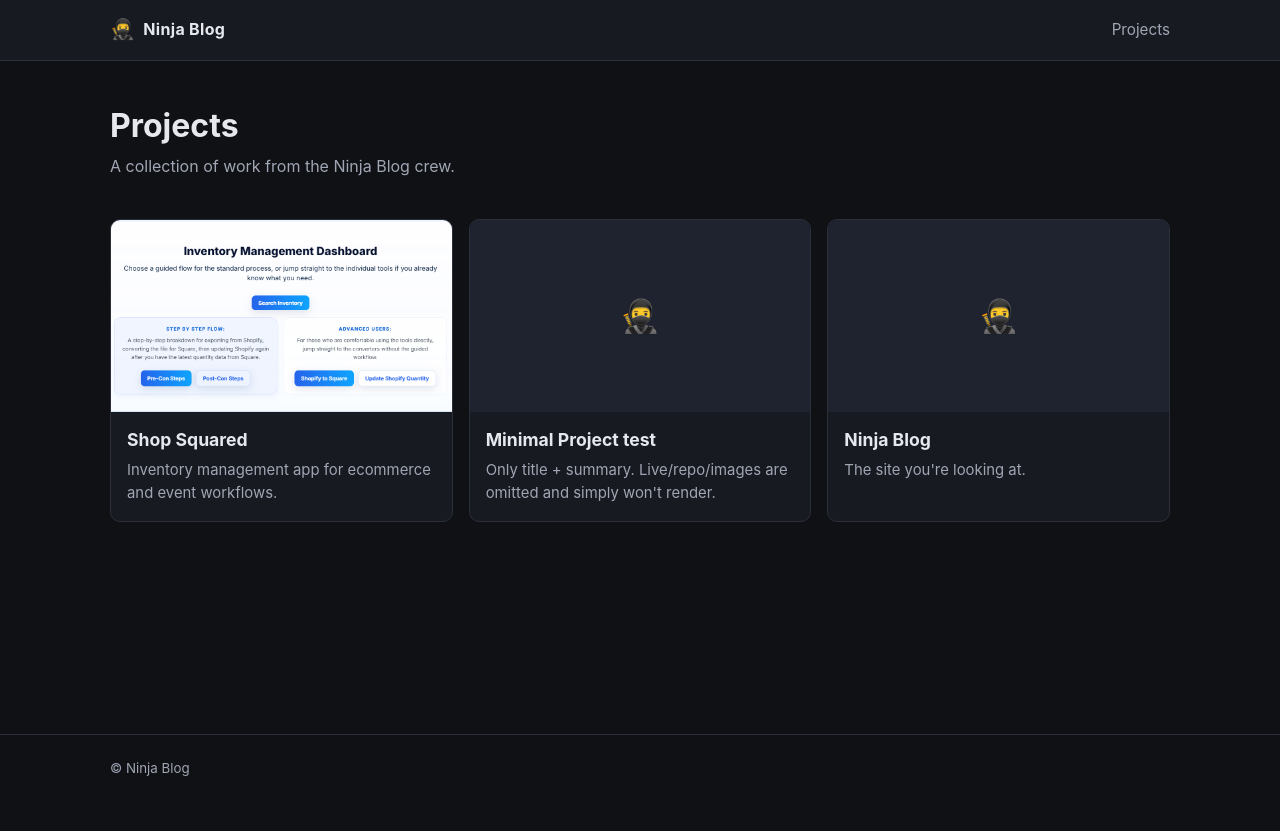
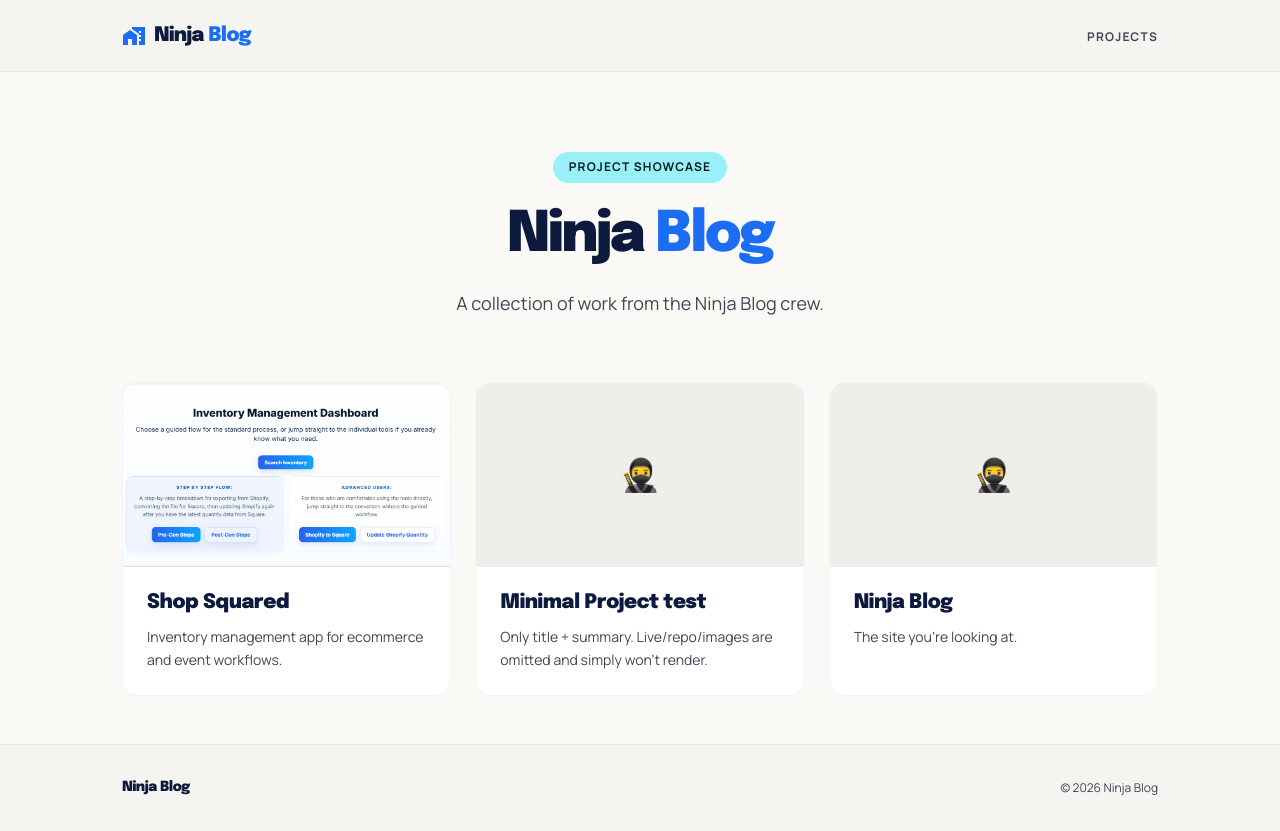
Before and after one commit to NiklasEdstromLPT/Ninja-Blog, a React (Vite) app: page / in a window 1280 px wide. Before the commit the page ends 800 px from the top, so only its background shows below. Built offline with nearby package versions, Linux system fonts and the light colour scheme.

Commit message:
styling change

```diff
--- a/index.html
+++ b/index.html
@@ -4,6 +4,8 @@
     <meta charset="UTF-8" />
     <meta name="viewport" content="width=device-width, initial-scale=1.0" />
     <title>Ninja Blog</title>
+    <link href="https://fonts.googleapis.com/css2?family=Epilogue:wght@700;800;900&family=Manrope:wght@400;500;600;700&display=swap" rel="stylesheet" />
+    <link href="https://fonts.googleapis.com/css2?family=Material+Symbols+Outlined:wght,FILL@100..700,0..1&display=swap" rel="stylesheet" />
     <!--
       SPA redirect restore: see public/404.html. Converts `?/path` that the
       404 page produced back into a real path before React Router boots.
--- a/src/App.jsx
+++ b/src/App.jsx
@@ -9,8 +9,8 @@ export default function App() {
       <header className="site-header">
         <div className="wrap">
           <Link to="/" className="brand">
-            <span className="brand-mark" aria-hidden="true">&#x1F977;</span>
-            <span className="brand-name">Ninja Blog</span>
+            <span className="material-symbols-outlined brand-mark" aria-hidden="true">home_work</span>
+            <span className="brand-name">Ninja <span className="brand-accent">Blog</span></span>
           </Link>
           <nav>
             <Link to="/">Projects</Link>
@@ -28,7 +28,8 @@ export default function App() {
 
       <footer className="site-footer">
         <div className="wrap">
-          <small>&copy; Ninja Blog</small>
+          <span className="footer-brand">Ninja Blog</span>
+          <small>&copy; {new Date().getFullYear()} Ninja Blog</small>
         </div>
       </footer>
     </>
--- a/src/routes/Home.jsx
+++ b/src/routes/Home.jsx
@@ -7,7 +7,8 @@ export default function Home() {
   return (
     <>
       <section className="intro">
-        <h1>Projects</h1>
+        <span className="badge">Project Showcase</span>
+        <h1>Ninja <span className="accent">Blog</span></h1>
         <p className="lede">A collection of work from the Ninja Blog crew.</p>
       </section>
 
--- a/src/styles.css
+++ b/src/styles.css
@@ -1,15 +1,17 @@
 :root {
-  --bg: #0f1115;
-  --bg-elev: #171a21;
-  --bg-elev-2: #1f2330;
-  --fg: #e6e8ee;
-  --fg-muted: #a0a6b3;
-  --accent: #e63946;
-  --accent-2: #ffb703;
-  --border: #2a2f3a;
-  --radius: 10px;
+  --bg: #faf9f5;
+  --bg-elev: #f5f4f0;
+  --bg-elev-2: #efeeea;
+  --fg: #0b1a3d;
+  --fg-muted: #424654;
+  --accent: #0056c9;
+  --accent-2: #1b6ef3;
+  --border: rgba(194, 198, 215, 0.2);
+  --border-solid: #c2c6d7;
+  --radius: 16px;
   --maxw: 1100px;
-  --shadow: 0 6px 24px rgba(0, 0, 0, 0.35);
+  --shadow: 0 20px 40px rgba(11, 26, 61, 0.12);
+  --card-bg: #ffffff;
 }
 
 * { box-sizing: border-box; }
@@ -19,7 +21,7 @@ html, body, #root {
   padding: 0;
   background: var(--bg);
   color: var(--fg);
-  font-family: -apple-system, BlinkMacSystemFont, "Segoe UI", Roboto, Helvetica, Arial, sans-serif;
+  font-family: 'Manrope', -apple-system, BlinkMacSystemFont, "Segoe UI", Roboto, Helvetica, Arial, sans-serif;
   line-height: 1.55;
   min-height: 100%;
 }
@@ -36,69 +38,133 @@ a:hover { color: var(--accent-2); }
 .wrap {
   max-width: var(--maxw);
   margin: 0 auto;
-  padding: 0 1.25rem;
+  padding: 0 2rem;
   width: 100%;
 }
 
 /* Header / footer */
 .site-header {
   background: var(--bg-elev);
-  border-bottom: 1px solid var(--border);
+  border-bottom: 1px solid rgba(0, 0, 0, 0.05);
   position: sticky;
   top: 0;
-  z-index: 10;
+  z-index: 50;
 }
 .site-header .wrap {
   display: flex;
   align-items: center;
   justify-content: space-between;
-  padding-top: 0.9rem;
-  padding-bottom: 0.9rem;
+  padding-top: 1.25rem;
+  padding-bottom: 1.25rem;
 }
 .brand {
   display: inline-flex;
   align-items: center;
   gap: 0.5rem;
+  font-family: 'Epilogue', sans-serif;
+  font-weight: 900;
+  font-size: 1.25rem;
+  letter-spacing: -0.03em;
+  color: var(--fg);
+}
+.brand-mark {
+  font-family: 'Material Symbols Outlined';
+  font-size: 1.5rem;
+  color: var(--accent-2);
+  font-variation-settings: 'FILL' 1;
+}
+.brand-accent { color: var(--accent-2); }
+.site-header nav a {
+  color: var(--fg-muted);
+  font-size: 0.75rem;
   font-weight: 700;
-  letter-spacing: 0.02em;
+  text-transform: uppercase;
+  letter-spacing: 0.1em;
 }
-.brand-mark { font-size: 1.25rem; }
-.site-header nav a { color: var(--fg-muted); font-size: 0.95rem; }
 .site-header nav a:hover { color: var(--fg); }
 
 .site-footer {
   margin-top: auto;
-  padding: 1.25rem 0;
-  border-top: 1px solid var(--border);
+  padding: 2rem 0;
+  border-top: 1px solid rgba(0, 0, 0, 0.05);
+  background: var(--bg-elev);
+  color: var(--fg-muted);
+}
+.site-footer .wrap {
+  display: flex;
+  justify-content: space-between;
+  align-items: center;
+  flex-wrap: wrap;
+  gap: 1rem;
+}
+.site-footer .footer-brand {
+  font-family: 'Epilogue', sans-serif;
+  font-weight: 900;
+  font-size: 0.875rem;
+  letter-spacing: -0.03em;
+  color: var(--fg);
+}
+.site-footer small {
+  font-size: 0.75rem;
   color: var(--fg-muted);
 }
 
 main.wrap { flex: 1; }
 
 /* Intro */
-.intro { padding: 2.5rem 0 1.5rem; }
-.intro h1 { margin: 0 0 0.25rem; font-size: 2rem; }
-.intro .lede { color: var(--fg-muted); margin: 0; }
+.intro {
+  padding: 5rem 0 3rem;
+  text-align: center;
+}
+.intro .badge {
+  display: inline-flex;
+  align-items: center;
+  padding: 0.375rem 1rem;
+  border-radius: 999px;
+  background: #9af0f9;
+  color: #002022;
+  font-size: 0.75rem;
+  font-weight: 700;
+  letter-spacing: 0.1em;
+  text-transform: uppercase;
+  margin-bottom: 1.5rem;
+}
+.intro h1 {
+  margin: 0 0 1.5rem;
+  font-family: 'Epilogue', sans-serif;
+  font-weight: 900;
+  font-size: 3.5rem;
+  letter-spacing: -0.04em;
+  line-height: 1.05;
+  color: var(--fg);
+}
+.intro h1 .accent { color: var(--accent-2); }
+.intro .lede {
+  color: var(--fg-muted);
+  font-size: 1.125rem;
+  max-width: 36rem;
+  margin: 0 auto;
+  line-height: 1.6;
+}
 
 /* Tiles grid */
 .tiles {
   display: grid;
   grid-template-columns: repeat(auto-fill, minmax(280px, 1fr));
-  gap: 1rem;
-  padding: 1rem 0 2rem;
+  gap: 1.5rem;
+  padding: 1rem 0 3rem;
 }
 .tile {
   display: flex;
   flex-direction: column;
-  background: var(--bg-elev);
+  background: var(--card-bg);
   border: 1px solid var(--border);
   border-radius: var(--radius);
   overflow: hidden;
-  transition: transform 0.15s ease, border-color 0.15s ease, box-shadow 0.15s ease;
+  transition: transform 0.2s ease, box-shadow 0.2s ease;
 }
 .tile:hover {
-  transform: translateY(-2px);
-  border-color: var(--accent);
+  transform: translateY(-4px);
   box-shadow: var(--shadow);
 }
 .tile-thumb {
@@ -115,14 +181,25 @@ main.wrap { flex: 1; }
   font-size: 2rem;
 }
 .tile-body {
-  padding: 0.9rem 1rem 1rem;
+  padding: 1.25rem 1.5rem 1.5rem;
   flex: 1;
   display: flex;
   flex-direction: column;
-  gap: 0.35rem;
+  gap: 0.5rem;
 }
-.tile-title { margin: 0; font-size: 1.1rem; }
-.tile-summary { margin: 0; color: var(--fg-muted); font-size: 0.93rem; }
+.tile-title {
+  margin: 0;
+  font-family: 'Epilogue', sans-serif;
+  font-weight: 900;
+  font-size: 1.25rem;
+  letter-spacing: -0.02em;
+}
+.tile-summary {
+  margin: 0;
+  color: var(--fg-muted);
+  font-size: 0.875rem;
+  line-height: 1.6;
+}
 
 .loading, .empty {
   color: var(--fg-muted);
@@ -130,37 +207,48 @@ main.wrap { flex: 1; }
 }
 
 /* Project page */
-.project { padding: 2rem 0; }
-.project h1 { margin: 0 0 0.5rem; font-size: 2rem; }
+.project { padding: 3rem 0; }
+.project h1 {
+  margin: 0 0 0.75rem;
+  font-family: 'Epilogue', sans-serif;
+  font-weight: 900;
+  font-size: 2.5rem;
+  letter-spacing: -0.03em;
+}
 .project .summary {
   color: var(--fg-muted);
   font-size: 1.05rem;
-  margin: 0 0 1.25rem;
+  margin: 0 0 1.5rem;
   max-width: 70ch;
+  line-height: 1.6;
 }
 .project .links {
   display: flex;
   flex-wrap: wrap;
   gap: 0.5rem;
-  margin-bottom: 1.75rem;
+  margin-bottom: 2rem;
 }
 .project .links a {
-  display: inline-block;
-  padding: 0.5rem 0.9rem;
-  background: var(--bg-elev);
+  display: inline-flex;
+  align-items: center;
+  gap: 0.5rem;
+  padding: 0.6rem 1.25rem;
+  background: var(--card-bg);
   border: 1px solid var(--border);
   border-radius: 999px;
-  font-size: 0.9rem;
+  font-size: 0.875rem;
+  font-weight: 600;
+  transition: border-color 0.15s ease, color 0.15s ease;
 }
 .project .links a:hover {
-  border-color: var(--accent);
+  border-color: var(--accent-2);
   color: var(--accent-2);
 }
 
 .gallery {
   display: grid;
   grid-template-columns: repeat(auto-fit, minmax(260px, 1fr));
-  gap: 0.75rem;
+  gap: 1rem;
 }
 .gallery img {
   width: 100%;
@@ -171,14 +259,44 @@ main.wrap { flex: 1; }
 }
 
 .error {
-  background: rgba(230, 57, 70, 0.08);
-  border: 1px solid var(--accent);
+  background: rgba(230, 57, 70, 0.06);
+  border: 1px solid #e63946;
   color: var(--fg);
-  padding: 1rem;
+  padding: 1rem 1.5rem;
   border-radius: var(--radius);
 }
 
+/* Info banner */
+.info-banner {
+  background: var(--bg-elev-2);
+  border-radius: var(--radius);
+  padding: 1.5rem 2rem;
+  display: flex;
+  align-items: center;
+  gap: 1rem;
+  margin-top: 1rem;
+  margin-bottom: 3rem;
+}
+.info-banner .material-symbols-outlined {
+  font-size: 1.875rem;
+  color: var(--accent-2);
+  font-variation-settings: 'FILL' 1;
+}
+.info-banner p {
+  margin: 0;
+  font-size: 0.875rem;
+  font-weight: 700;
+  color: var(--fg);
+}
+.info-banner .sub {
+  font-weight: 400;
+  color: var(--fg-muted);
+  font-size: 0.75rem;
+  margin-top: 0.125rem;
+}
+
 @media (max-width: 540px) {
-  .intro h1 { font-size: 1.6rem; }
-  .project h1 { font-size: 1.6rem; }
+  .intro h1 { font-size: 2.25rem; }
+  .project h1 { font-size: 1.75rem; }
+  .wrap { padding: 0 1.25rem; }
 }
```
